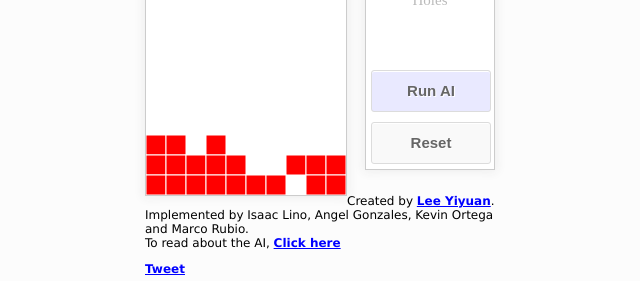
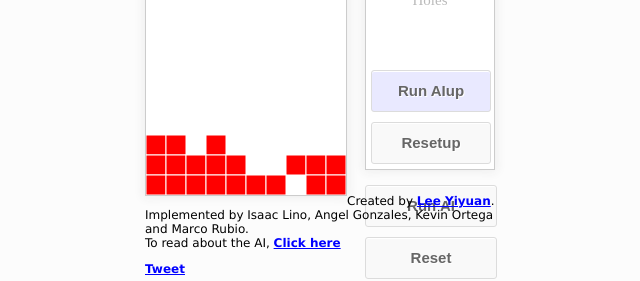
Before and after one commit to Tetris-Artificial-Intelligence/Tetris-Artificial-Intelligence.github.io, a plain HTML site: page index.html in a window 1280 px wide. Shown: the part 287-568 px from the top of the page, without its empty margins (320-960 px from the left). Drawn offline with Linux system fonts and the light colour scheme.

Commit message:
Update index.html

```diff
--- a/index.html
+++ b/index.html
@@ -22,9 +22,11 @@
             <div id="holes-container" class="holes-container">
                 <canvas id="next-canvas" class="next-canvas" width="40px" height="40px"></canvas>
 
-                <a id="ai-button" class="start-ai-button">Run AI</a>
+            <a id="ai-button" class="start-ai-button">Run AIup</a>
+            <a id="reset-button" class="reset-button">Resetup</a>
+        </div>
+            <a id="ai-button" class="start-ai-button">Run AI</a>
             <a id="reset-button" class="reset-button">Reset</a>
-        </div>
     </div>
     <hr>
     <div class="footer">
```
